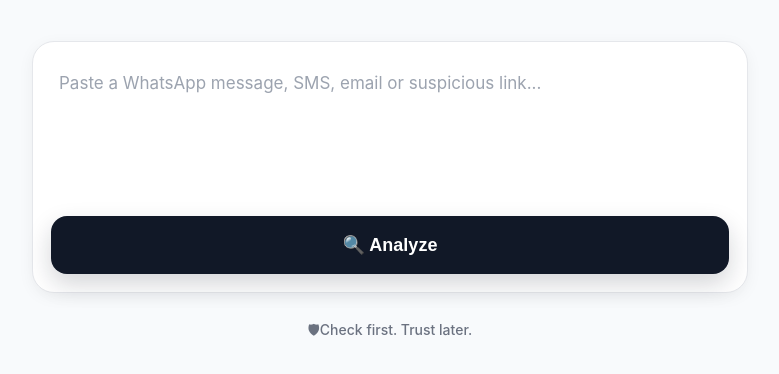
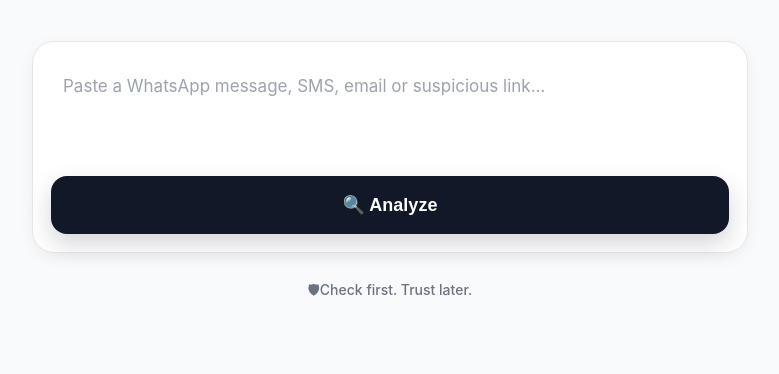
Before and after one commit to rishabhyadavtech/Truvexa.AI, a website: page public/index.html in a window 1280 px wide. Shown: the part 210-584 px from the top of the page, without its empty margins (250-1029 px from the left). Drawn offline with Linux system fonts and the light colour scheme.

Commit message:
Update style.css

```diff
--- a/public/style.css
+++ b/public/style.css
@@ -666,15 +666,18 @@ textarea{
 
 width:100%;
 
-height:130px;
+min-height:90px;      /* Starting size */
+max-height:320px;     /* Maximum size */
 
-padding:8px;
+padding:12px;
 
 border:none;
 
 outline:none;
 
 resize:none;
+
+overflow-y:hidden;
 
 background:transparent;
 
@@ -686,16 +689,22 @@ font-family:inherit;
 
 color:#111827;
 
+box-sizing:border-box;
+
+transition:height .15s ease;
+
 }
+
 textarea::placeholder{
 
 color:#9ca3af;
 
 font-size:17px;
 
-line-height:1.8;
+line-height:1.7;
 
 }
+
 textarea::-webkit-scrollbar{
 
 width:7px;
```
